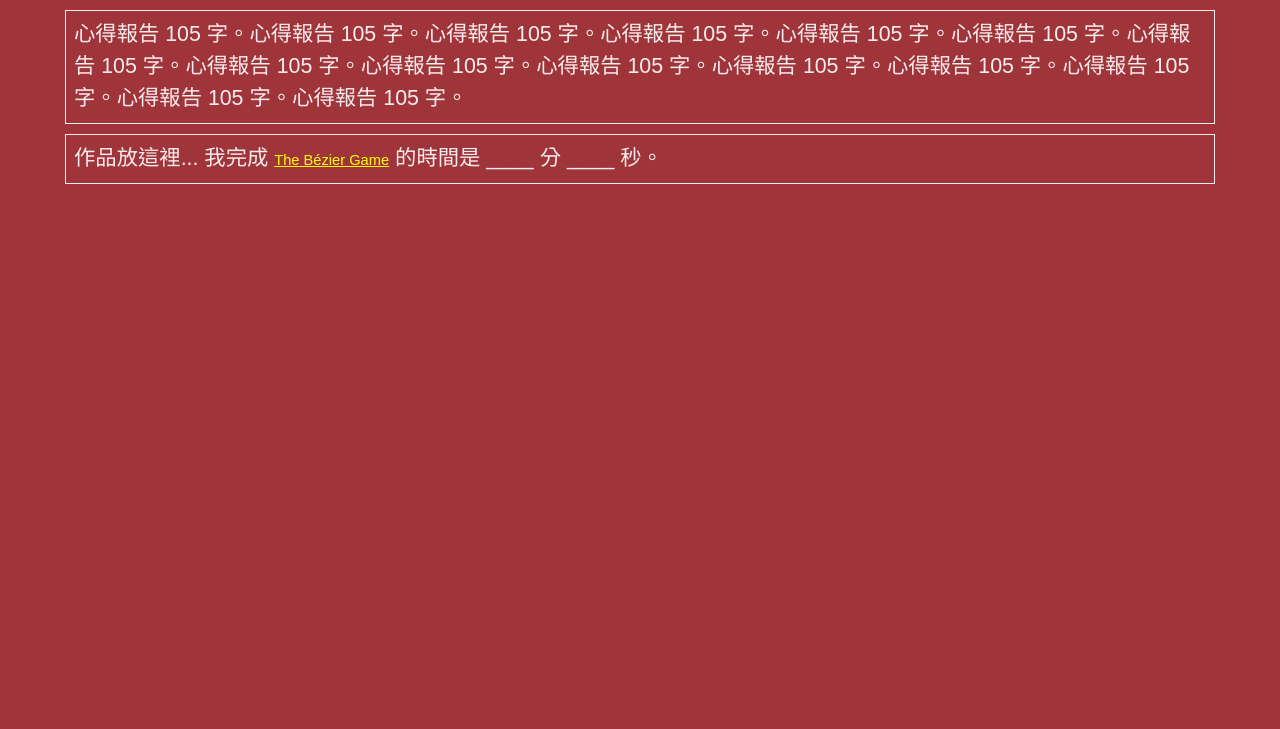
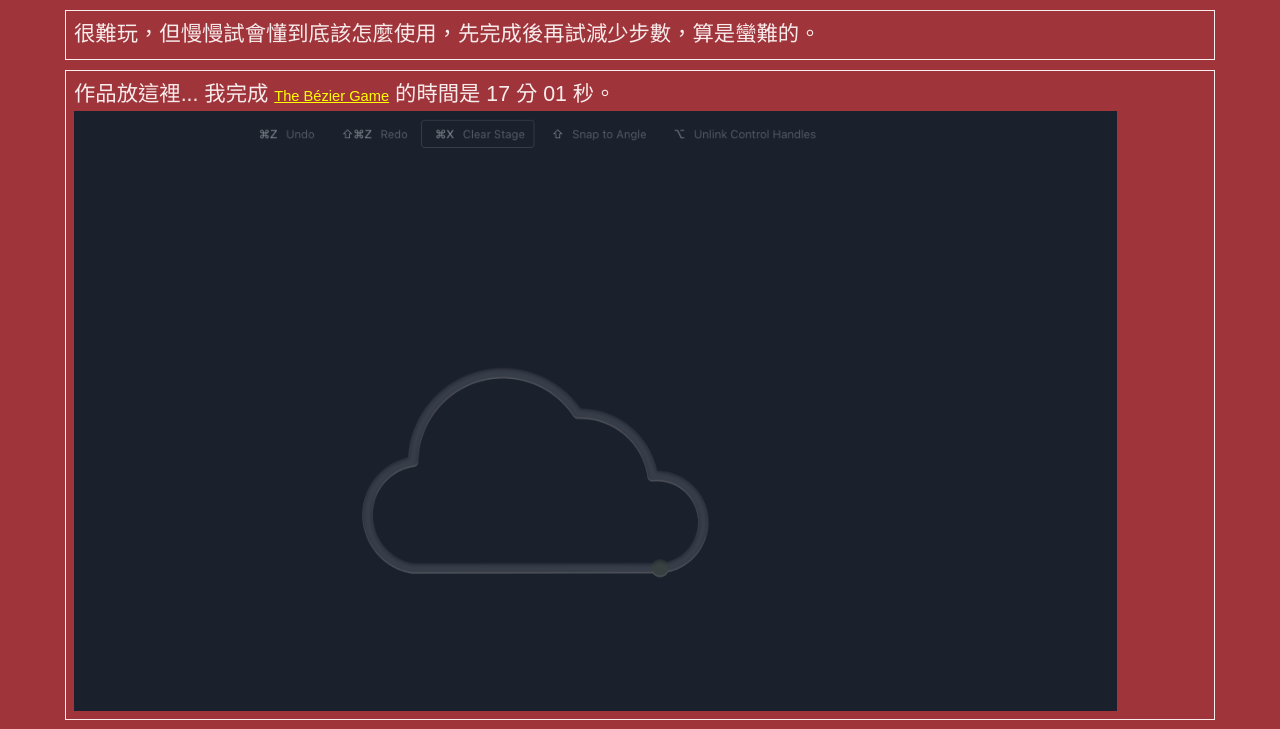
Before and after one commit to kenghao4928/pr2022f, a plain HTML site: page hw07/index.html in a window 1280 px wide. Shown: the part 83-812 px from the top of the page. Drawn offline with nearby package versions, Linux system fonts and the light colour scheme.

Commit message:
hw07 upload

```diff
--- a/hw07/index.html
+++ b/hw07/index.html
@@ -201,7 +201,7 @@
   <!-- ------------------------------------------------>
   <div class="row hw12">
     <div class="col-md-12 twenty">
-      心得報告 105 字。心得報告 105 字。心得報告 105 字。心得報告 105 字。心得報告 105 字。心得報告 105 字。心得報告 105 字。心得報告 105 字。心得報告 105 字。心得報告 105 字。心得報告 105 字。心得報告 105 字。心得報告 105 字。心得報告 105 字。心得報告 105 字。
+	很難玩，但慢慢試會懂到底該怎麼使用，先完成後再試減少步數，算是蠻難的。
     </div>
   </div>
 
@@ -209,7 +209,8 @@
   <div class="row hw12">
     <div class="col-md-12 twenty">
       作品放這裡...
-      我完成 <a target="_blank" href="https://method.ac/">The Bézier Game</a> 的時間是 ____ 分 ____ 秒。
+      我完成 <a target="_blank" href="https://method.ac/">The Bézier Game</a> 的時間是 17 分 01  秒。
+      <img class="withborder" src="./hw07_result.png" height="600">
     </div>
   </div>
 
```
Also changed, not shown: hw07/hw07_result.png (added).
